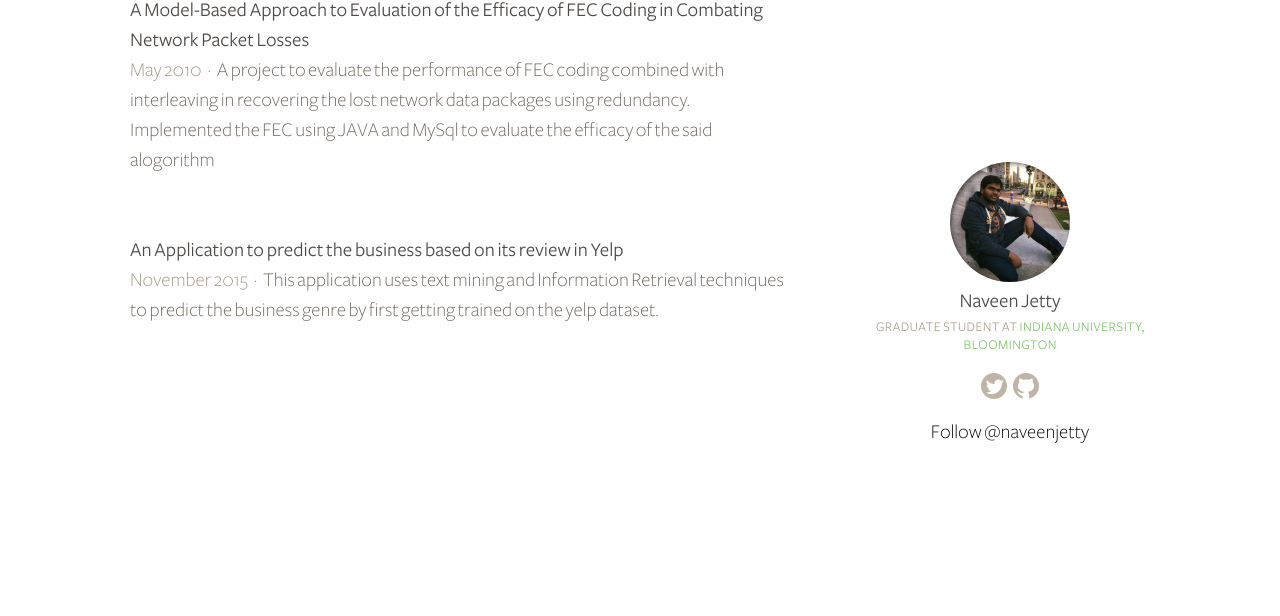
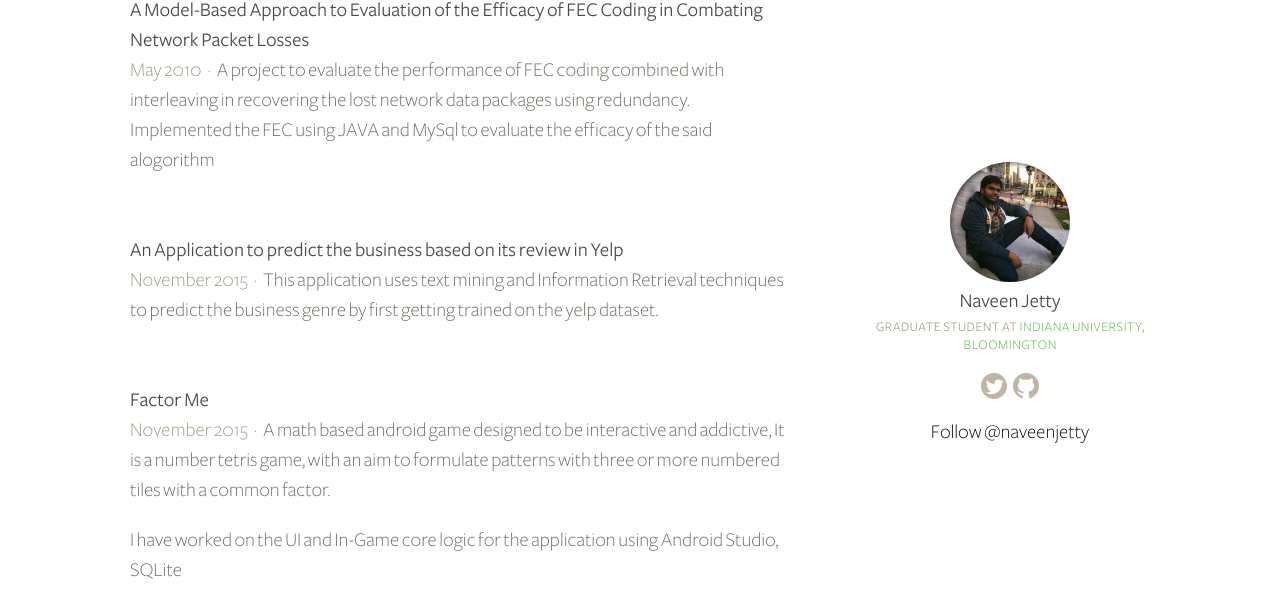
Before and after one commit to njetty/njetty.github.io, a plain HTML site: page projects/index.html in a window 1280 px wide. Shown: the part 178-794 px from the top of the page. Drawn offline with Linux system fonts and the light colour scheme.

Commit message:
Update index.html

```diff
--- a/projects/index.html
+++ b/projects/index.html
@@ -44,7 +44,6 @@
     <li class="Summaries-list-item">
       <div class="Summary">
         <h3 class="Summary-title Heading Heading--medium">
-          <!--<a class="Summary-link" href="/blog/intruder-cracking-wifi-networks-in-node">Intruder: How to crack Wi-Fi networks in Node.js</a>-->
           A Model-Based Approach to Evaluation of the Efficacy of FEC Coding in Combating Network Packet Losses
         </h3>
         <time class="Summary-date" datetime="2015-09-25T00:00:00.000Z">May 2010</time>
@@ -56,12 +55,23 @@
       <li class="Summaries-list-item">
         <div class="Summary">
           <h3 class="Summary-title Heading Heading--medium">
-            <!--<a class="Summary-link" href="/blog/intruder-cracking-wifi-networks-in-node">Intruder: How to crack Wi-Fi networks in Node.js</a>-->
             An Application to predict the business based on its review in Yelp
           </h3>
           <time class="Summary-date" datetime="2015-09-25T00:00:00.000Z">November 2015</time>
           <div class="Summary-excerpt Prose Prose--medium">
             <p>This application uses text mining and Information Retrieval techniques to predict the business genre by first getting trained on the yelp dataset.</p>
+          </div>
+        </div>    </li>
+        <li class="Summaries-list-item">
+        <div class="Summary">
+          <h3 class="Summary-title Heading Heading--medium">
+            Factor Me
+          </h3>
+          <time class="Summary-date" datetime="2015-09-25T00:00:00.000Z">November 2015</time>
+          <div class="Summary-excerpt Prose Prose--medium">
+            <p>A math based android game designed to be interactive and addictive, It is a number tetris game, with an aim to formulate patterns with three or more numbered tiles with a common factor.</p>
+            <p>I have worked on the UI and In-Game core logic for the application using Android Studio, SQLite</p>
+
           </div>
         </div>    </li>
   </ol>
```
